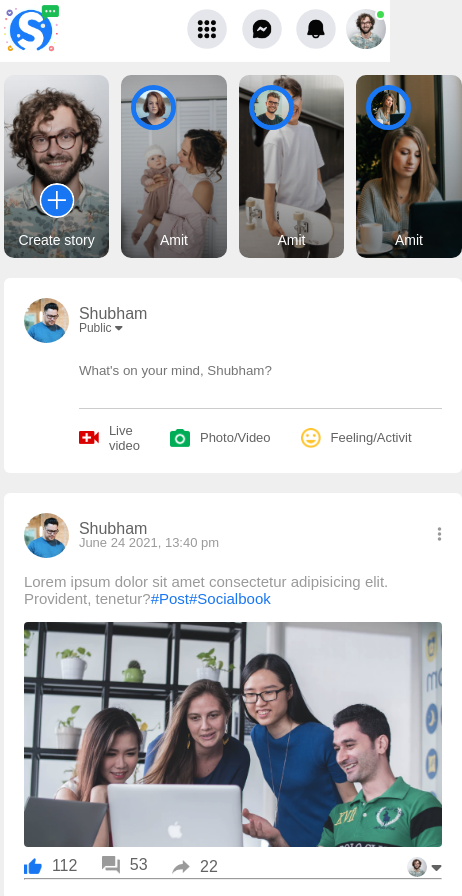
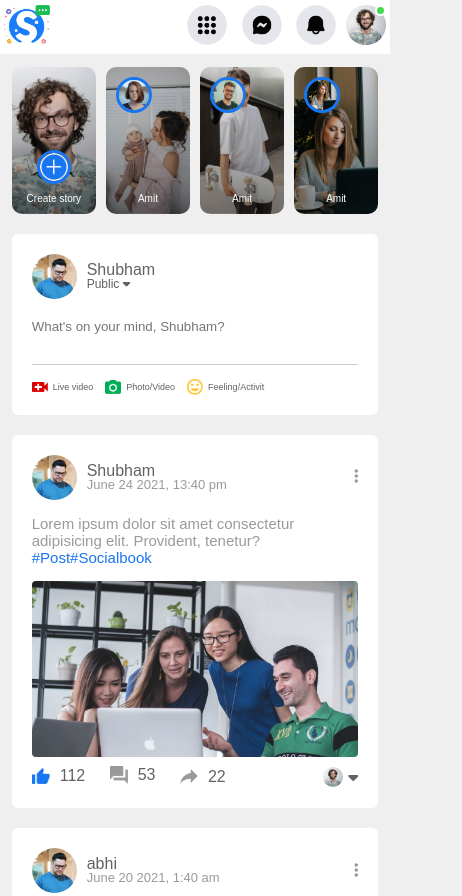
Before and after one commit to SHUBHAM77108/Socialbook_Project_1, a plain HTML site: page index.html in a window 390 px wide. Shown: the top 896 px of the page, 462 px wide, since content can reach past the window. Drawn offline with Linux system fonts and the light colour scheme.

Commit message:
Complete Home page media Query

```diff
--- a/index.html
+++ b/index.html
@@ -176,7 +176,6 @@
                     <img src="images/profile-pic.png" alt="post profile image"><i class="fa-solid fa-caret-down"></i>
                 </div>
             </div>
-            <hr>
             <div class="post-comment-row">
 
             </div>
--- a/style.css
+++ b/style.css
@@ -694,23 +694,72 @@ nav{
     .nav-main img:last-child{
         margin-right: 0px;
     }
-}
-@media(max-width: 900px){
     .right-sidebar{
         display: none;
     }
     .left-sidebar{
         display: none;
     }
+    .nav-main{
+        margin-left: 5vw;
+    }
+    .main-content{
+        flex-basis: 70%;
+    }
+}
+@media(max-width: 900px){
     nav{
         flex-wrap: wrap;
     }
     .search-box{
         display: none;
     }
+    .add-post-links a{
+        margin-right: 12px;
+        font-size: 9px;
+    }
+    .add-post-links a img{
+        width: 16px;
+        margin-right: 5px;
+    }
+    .post-input-container{
+        padding-left: 0;
+    }
 }
 @media(max-width: 750px){
     .nav-main{
         display: none;
     }
+    .logo {
+        width: 46px;
+        margin-right: 10px;
+    }
+    .story img{
+        border: 4px solid #1876f2;
+    }
+    .story p{
+        font-size: 12px;
+    }
 }
+@media(max-width: 500px){
+.add-post-links{
+    flex-wrap: wrap;
+}
+.main-content{
+    flex-basis: 100%;
+}
+.container {
+    padding: 13px 3%;
+}
+.story.story1 img {
+    width: 34px;
+    bottom: 30px;
+}
+.story img{
+    width: 36px;
+    border: 3px solid #1876f2;
+}
+.story p{
+    font-size: 10px;
+}
+}
```
